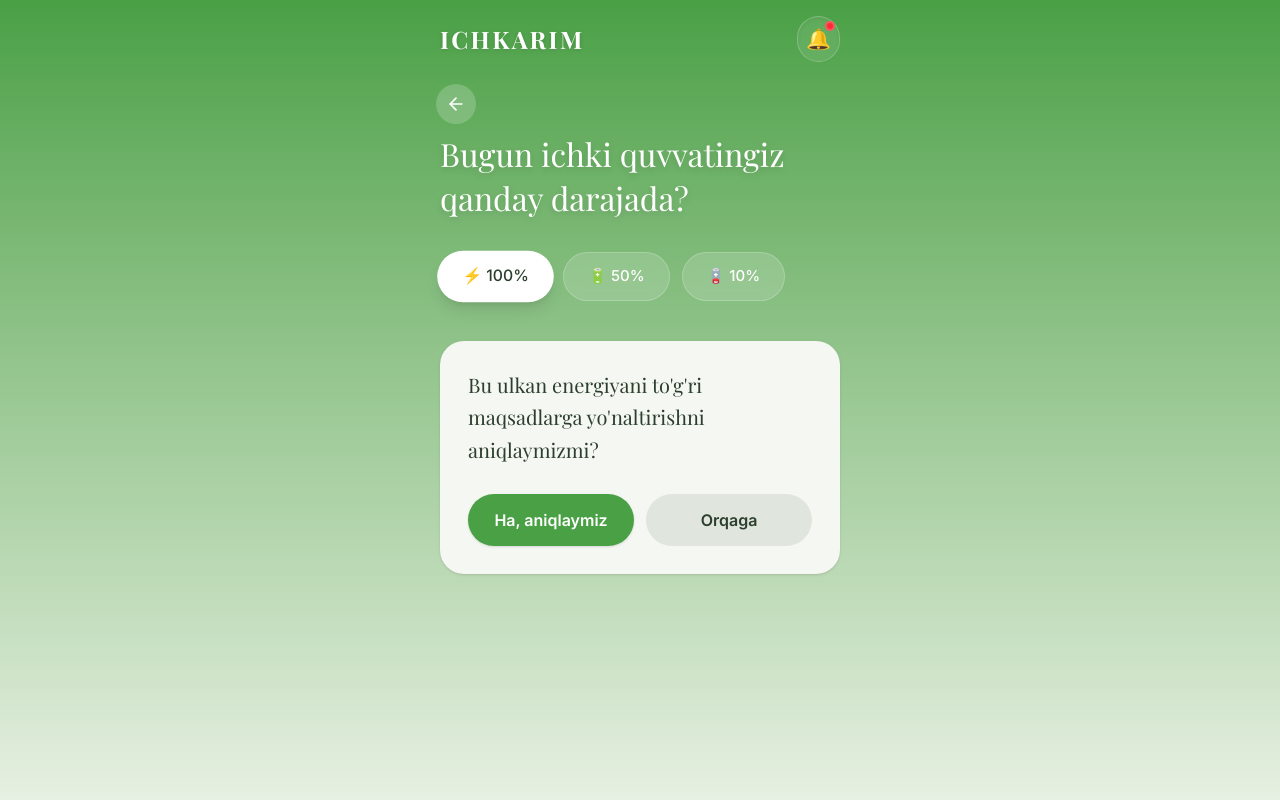
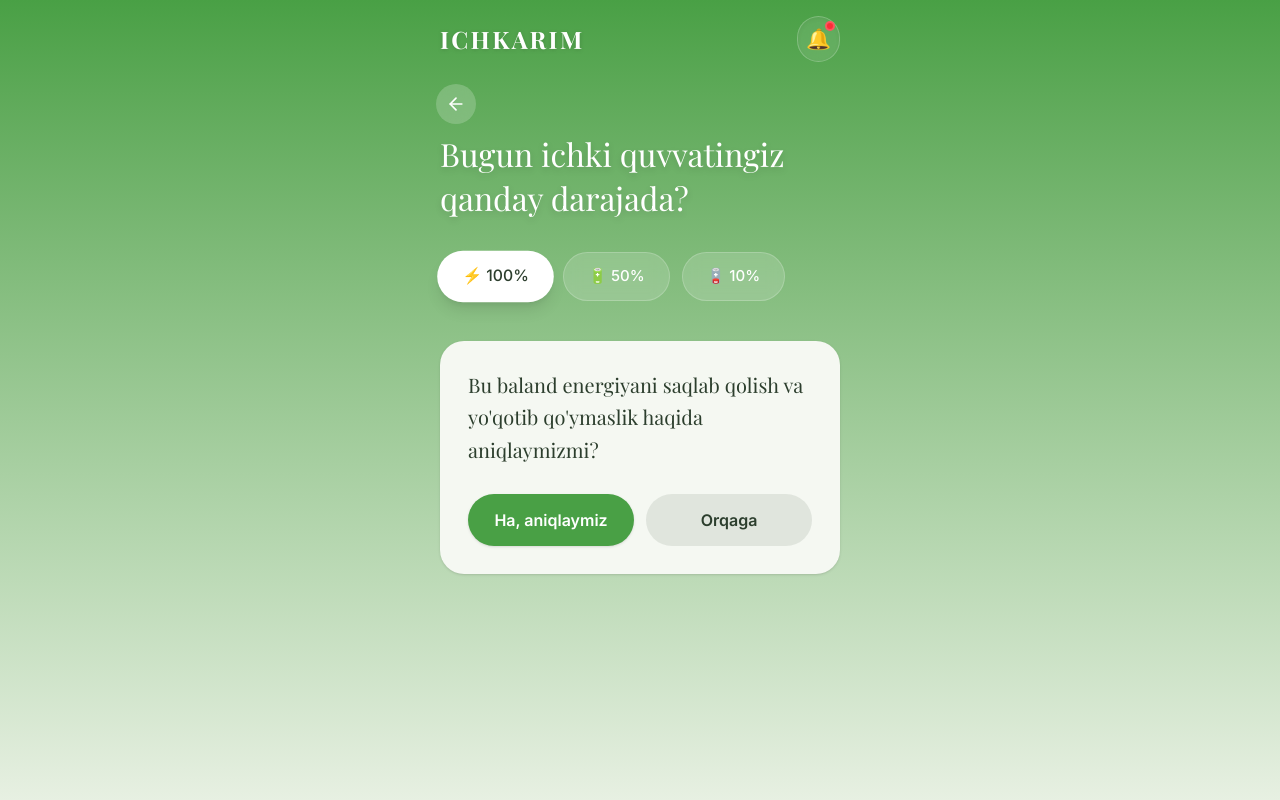
Before and after one commit to maftunas9555-max/Ichkarim.uz, a Next.js app: page /diagnostika in a window 1280 px wide. Both pictures are taken after a click on the button "⚡️ 100%". Shown: the top 800 px of the page. Built offline with nearby package versions, Linux system fonts and the light colour scheme.

Commit message:
fix: updated 100% modal text as requested

```diff
--- a/src/app/diagnostika/page.tsx
+++ b/src/app/diagnostika/page.tsx
@@ -296,7 +296,7 @@ QOIDALAR:
                 >
                   <p className="font-serif text-xl text-[#2C3E2D] leading-relaxed mb-7">
                     {energy === "100"
-                      ? "Bu ulkan energiyani to'g'ri maqsadlarga yo'naltirishni aniqlaymizmi?"
+                      ? "Bu baland energiyani saqlab qolish va yo'qotib qo'ymaslik haqida aniqlaymizmi?"
                       : "Energiyangizni qayerga sarflayotganingni aniqlaymizmi?"}
                   </p>
                   <div className="flex gap-3">
```
